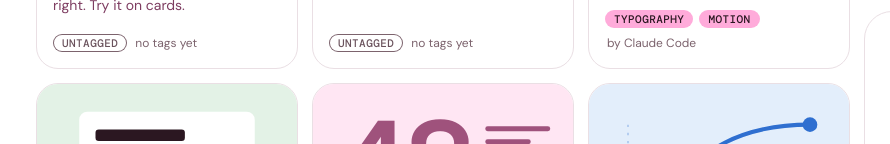
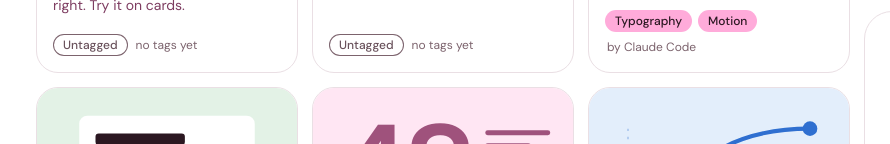
Before and after one commit to david-sling/scoop, a plain HTML site: page mockups/dashboard.html in a window 1280 px wide. Shown: the part 808-952 px from the top of the page, 0-890 px from the left. Drawn offline with nearby package versions, Linux system fonts and the light colour scheme.

Commit message:
style: show tags as typed, not in capitals
Co-Authored-By: Claude Fable 5.2 <noreply@anthropic.com>

```diff
--- a/mockups/dashboard.html
+++ b/mockups/dashboard.html
@@ -234,6 +234,7 @@ h2 { margin: 0; font-size: 22px; line-height: 1.2; font-weight: 400; letter-spac
 .newtag { display: inline-flex; align-items: center; gap: 6px; min-height: 38px; padding: 0 16px 0 12px; border-radius: 999px; color: var(--mauve-deep); font-weight: 500; transition: background-color 120ms var(--ease); }
 .newtag:hover { background: var(--pink-wash); }
 .newtag:active { transform: scale(0.97); }
+.tagged .chip { font: 500 12px/22px var(--sans); letter-spacing: 0; text-transform: none; padding: 0 10px; }
 .tagged .by { font-size: 12px; color: var(--ink-3); margin-left: 2px; }
 .chip.none { background: transparent; color: var(--ink-2); box-shadow: inset 0 0 0 1px var(--ink-3); }
 .tags a.untagged { border-style: dashed; border-color: var(--ink-3); }
```
Also changed, not shown: mockups/dashboard.png.
